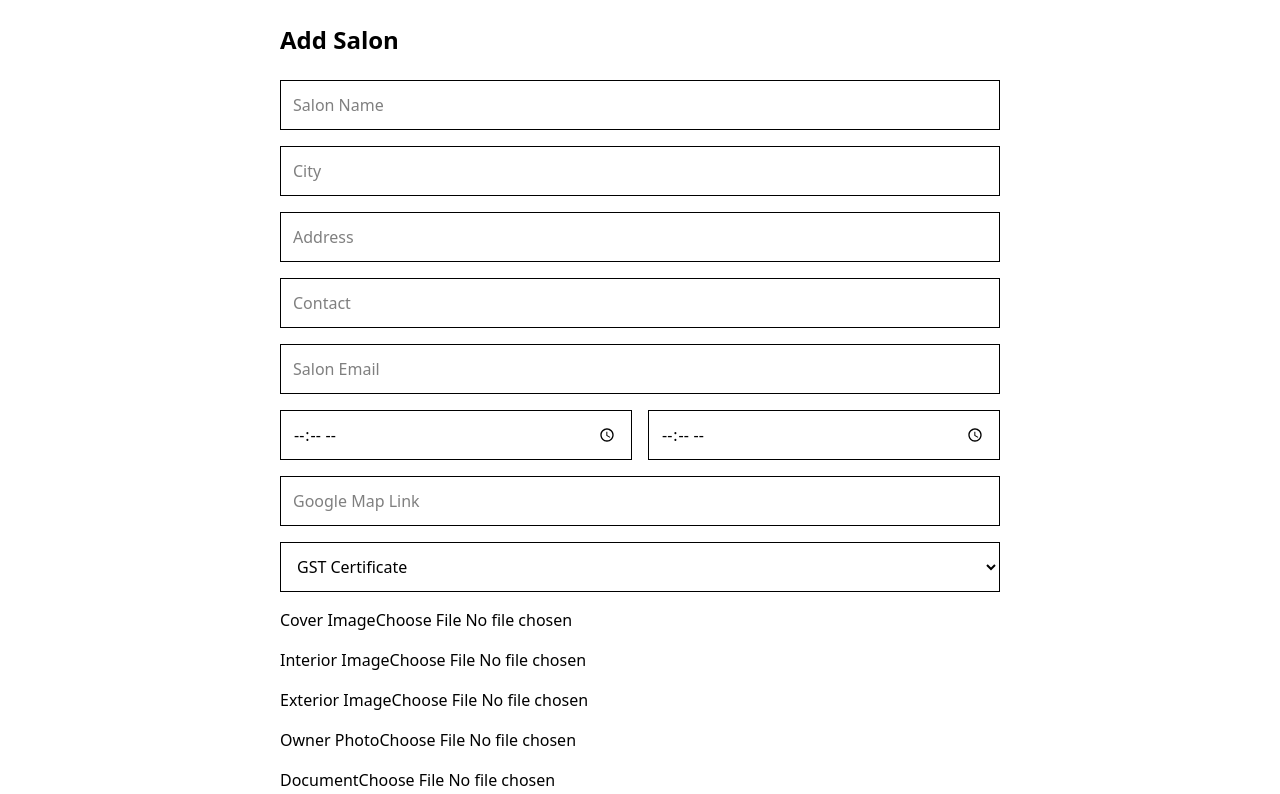
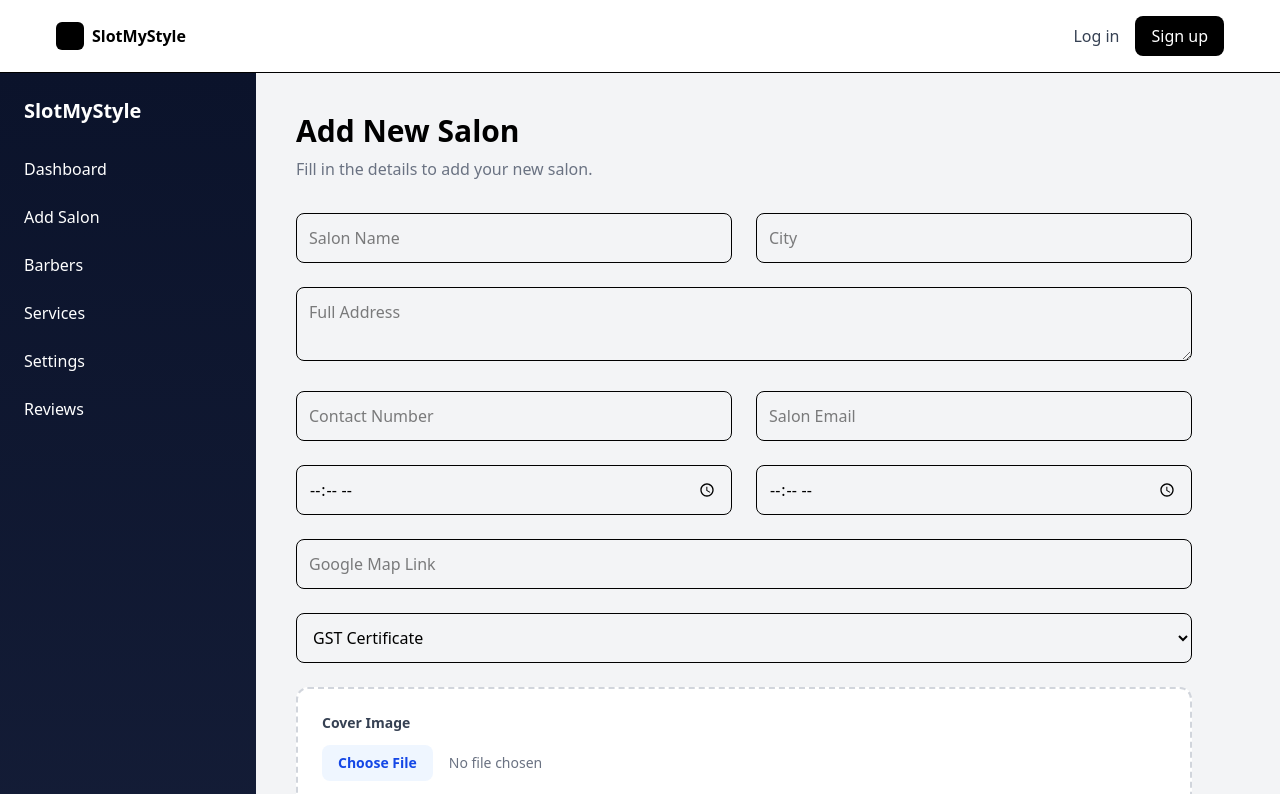
Before and after one commit to Yashraj39/salon-frontend-vercel, a React app: page /add-salon in a window 1280 px wide. Shown: the top 794 px of the page. Built offline with nearby package versions, Linux system fonts and the light colour scheme; the HTML template or start-up script is replaced by a standard one.

Commit message:
code update

```diff
--- a/src/OwnerDashboard.jsx
+++ b/src/OwnerDashboard.jsx
@@ -16,33 +16,35 @@ export default function OwnerDashboard() {
 
           <ul className='space-y-6'>
             <li className='cursor-pointer font-medium'>Dashboard</li>
-            <li onClick={() => navigate('/owner/add-salon')} className='cursor-pointer'>Add Salon</li>
-            <li className='cursor-pointer'>Barbers</li>
-            <li className='cursor-pointer'>Services</li>
-            <li className='cursor-pointer'>Settings</li>
-            <li className='cursor-pointer'>Reviews</li>
+
+            {/* 🔥 IMPORTANT CHANGE HERE */}
+            <li
+              onClick={() => navigate('/add-salon')}
+              className='cursor-pointer hover:text-gray-300'
+            >
+              Add Salon
+            </li>
+
+            <li className='cursor-pointer hover:text-gray-300'>Barbers</li>
+            <li className='cursor-pointer hover:text-gray-300'>Services</li>
+            <li className='cursor-pointer hover:text-gray-300'>Settings</li>
+            <li className='cursor-pointer hover:text-gray-300'>Reviews</li>
           </ul>
         </div>
 
         {/* Main Content */}
         <div className='flex-1 flex flex-col items-center justify-center'>
-
+          {/* 🔥 SAME CHANGE HERE */}
           <button
             onClick={() => navigate('/add-salon')}
-            className='border px-6 py-3 rounded-lg mb-6'
+            className='border px-6 py-3 rounded-lg mb-6 bg-white shadow'
           >
-
-          <button onClick={() => navigate('/owner/add-salon')} className='border px-6 py-3 rounded-lg mb-6 bg-white'>
-
-            + Add salon
-          </button>
+            + Add Salon
           </button>
 
           <h1 className='text-3xl font-semibold'>Add your first salon!!</h1>
-
         </div>
       </div>
     </div>
-
   )
 }
--- a/src/pages/AddSalon.jsx
+++ b/src/pages/AddSalon.jsx
@@ -1,4 +1,6 @@
 import React, { useState } from 'react'
+import Navbar from '../componenets/Navbar'
+// import Navbar from './componenets/Navbar'
 
 const BASE_URL = 'https://render-qs89.onrender.com'
 
@@ -24,19 +26,13 @@ export default function AddSalon() {
 
     try {
       const user = JSON.parse(localStorage.getItem('user'))
-      const ownerId = user?.userId  // ✅ this is the UUID (same as salonOwnerId)
-
-      console.log('OwnerId:', ownerId)
+      const ownerId = user?.userId
 
       const formatTime = (time) => (time.length === 5 ? time + ':00' : time)
 
       const formData = new FormData()
 
-      // IDs
-      // IDs (backend expects ONLY ownerId)
       formData.append('ownerId', ownerId)
-
-      // Basic Info
       formData.append('name', name)
       formData.append('city', city)
       formData.append('address', address)
@@ -47,97 +43,109 @@ export default function AddSalon() {
       formData.append('mapLink', mapLink)
       formData.append('documentType', documentType)
 
-      // Images
       formData.append('cover', cover)
       formData.append('interior', interior)
       formData.append('exterior', exterior)
       formData.append('ownerPhoto', ownerPhoto)
       formData.append('document', document)
 
-      console.log([...formData.entries()])
-
       const response = await fetch(`${BASE_URL}/api/salon/add-salon`, {
         method: 'POST',
         body: formData,
       })
 
-      const text = await response.text()
-      console.log('Status:', response.status)
-      console.log('Response:', text)
-
-      if (!response.ok) {
-        throw new Error(text || 'Salon add failed')
-      }
+      if (!response.ok) throw new Error('Salon add failed')
 
       alert('Salon Added Successfully ✅')
     } catch (error) {
-      console.error('Error:', error)
       alert('Something went wrong')
     }
   }
 
   return (
-    <div className='max-w-3xl mx-auto p-6'>
-      <h2 className='text-2xl font-bold mb-6'>Add Salon</h2>
+    <div className='min-h-screen bg-gray-100 flex flex-col'>
+      <Navbar />
 
-      <form onSubmit={handleSubmit} className='space-y-4'>
+      <div className='flex flex-1'>
+        {/* Sidebar */}
+        <div className='w-64 bg-gradient-to-b from-[#0B132B] to-[#1C2541] text-white px-6 py-6 min-h-screen'>
+          <h2 className='text-xl font-semibold mb-8'>SlotMyStyle</h2>
+
+          <ul className='space-y-6'>
+            <li className='cursor-pointer'>Dashboard</li>
+            <li className='cursor-pointer font-medium'>Add Salon</li>
+            <li className='cursor-pointer'>Barbers</li>
+            <li className='cursor-pointer'>Services</li>
+            <li className='cursor-pointer'>Settings</li>
+            <li className='cursor-pointer'>Reviews</li>
+          </ul>
+        </div>
+
+        {/* Right Content */}
+        <div className='flex-1 p-10'>
+          <h1 className='text-3xl font-bold mb-2'>Add New Salon</h1>
+          <p className='text-gray-500 mb-8'>
+            Fill in the details to add your new salon.
+          </p>
+
+          <form onSubmit={handleSubmit} className='space-y-6 max-w-4xl'>
+            <div className='grid grid-cols-2 gap-6'>
               <input
                 type='text'
                 placeholder='Salon Name'
-          className='border p-3 w-full'
+                className='border p-3 rounded-lg'
                 value={name}
                 onChange={(e) => setName(e.target.value)}
                 required
               />
-
               <input
                 type='text'
                 placeholder='City'
-          className='border p-3 w-full'
+                className='border p-3 rounded-lg'
                 value={city}
                 onChange={(e) => setCity(e.target.value)}
                 required
               />
+            </div>
 
-        <input
-          type='text'
-          placeholder='Address'
-          className='border p-3 w-full'
+            <textarea
+              placeholder='Full Address'
+              className='border p-3 rounded-lg w-full'
               value={address}
               onChange={(e) => setAddress(e.target.value)}
               required
             />
 
+            <div className='grid grid-cols-2 gap-6'>
               <input
                 type='text'
-          placeholder='Contact'
-          className='border p-3 w-full'
+                placeholder='Contact Number'
+                className='border p-3 rounded-lg'
                 value={contact}
                 onChange={(e) => setContact(e.target.value)}
                 required
               />
-
               <input
                 type='email'
                 placeholder='Salon Email'
-          className='border p-3 w-full'
+                className='border p-3 rounded-lg'
                 value={salonEmail}
                 onChange={(e) => setSalonEmail(e.target.value)}
                 required
               />
+            </div>
 
-        <div className='flex gap-4'>
+            <div className='grid grid-cols-2 gap-6'>
               <input
                 type='time'
-            className='border p-3 w-full'
+                className='border p-3 rounded-lg'
                 value={opentime}
                 onChange={(e) => setOpenTime(e.target.value)}
                 required
               />
-
               <input
                 type='time'
-            className='border p-3 w-full'
+                className='border p-3 rounded-lg'
                 value={closetime}
                 onChange={(e) => setCloseTime(e.target.value)}
                 required
@@ -147,13 +155,13 @@ export default function AddSalon() {
             <input
               type='text'
               placeholder='Google Map Link'
-          className='border p-3 w-full'
+              className='border p-3 rounded-lg w-full'
               value={mapLink}
               onChange={(e) => setMapLink(e.target.value)}
             />
 
             <select
-          className='border p-3 w-full'
+              className='border p-3 rounded-lg w-full'
               value={documentType}
               onChange={(e) => setDocumentType(e.target.value)}
             >
@@ -161,58 +169,113 @@ export default function AddSalon() {
               <option value='SHOP_LICENSE'>Shop License</option>
             </select>
 
-        <div>
+            {/* Upload Section */}
+            <div className='space-y-6'>
+              {/* Cover Image */}
+              <div className='border-2 border-dashed border-gray-300 rounded-xl p-6 bg-white'>
+                <label className='block text-sm font-semibold text-gray-700 mb-3'>
                   Cover Image
+                </label>
                 <input
                   type='file'
                   onChange={(e) => setCover(e.target.files[0])}
                   required
+                  className='block w-full text-sm text-gray-500
+                 file:mr-4 file:py-2 file:px-4
+                 file:rounded-lg file:border-0
+                 file:text-sm file:font-semibold
+                 file:bg-blue-50 file:text-blue-700
+                 hover:file:bg-blue-100'
                 />
               </div>
 
-        <div>
+              {/* Interior Image */}
+              <div className='border-2 border-dashed border-gray-300 rounded-xl p-6 bg-white'>
+                <label className='block text-sm font-semibold text-gray-700 mb-3'>
                   Interior Image
+                </label>
                 <input
                   type='file'
                   onChange={(e) => setInterior(e.target.files[0])}
                   required
+                  className='block w-full text-sm text-gray-500
+                 file:mr-4 file:py-2 file:px-4
+                 file:rounded-lg file:border-0
+                 file:text-sm file:font-semibold
+                 file:bg-blue-50 file:text-blue-700
+                 hover:file:bg-blue-100'
                 />
               </div>
 
-        <div>
+              {/* Exterior Image */}
+              <div className='border-2 border-dashed border-gray-300 rounded-xl p-6 bg-white'>
+                <label className='block text-sm font-semibold text-gray-700 mb-3'>
                   Exterior Image
+                </label>
                 <input
                   type='file'
                   onChange={(e) => setExterior(e.target.files[0])}
                   required
+                  className='block w-full text-sm text-gray-500
+                 file:mr-4 file:py-2 file:px-4
+                 file:rounded-lg file:border-0
+                 file:text-sm file:font-semibold
+                 file:bg-blue-50 file:text-blue-700
+                 hover:file:bg-blue-100'
                 />
               </div>
 
-        <div>
+              {/* Owner Photo */}
+              <div className='border-2 border-dashed border-gray-300 rounded-xl p-6 bg-white'>
+                <label className='block text-sm font-semibold text-gray-700 mb-3'>
                   Owner Photo
+                </label>
                 <input
                   type='file'
                   onChange={(e) => setOwnerPhoto(e.target.files[0])}
                   required
+                  className='block w-full text-sm text-gray-500
+                 file:mr-4 file:py-2 file:px-4
+                 file:rounded-lg file:border-0
+                 file:text-sm file:font-semibold
+                 file:bg-blue-50 file:text-blue-700
+                 hover:file:bg-blue-100'
                 />
               </div>
 
-        <div>
+              {/* Document */}
+              <div className='border-2 border-dashed border-gray-300 rounded-xl p-6 bg-white'>
+                <label className='block text-sm font-semibold text-gray-700 mb-3'>
                   Document
+                </label>
                 <input
                   type='file'
                   onChange={(e) => setDocument(e.target.files[0])}
                   required
+                  className='block w-full text-sm text-gray-500
+                 file:mr-4 file:py-2 file:px-4
+                 file:rounded-lg file:border-0
+                 file:text-sm file:font-semibold
+                 file:bg-blue-50 file:text-blue-700
+                 hover:file:bg-blue-100'
                 />
               </div>
+            </div>
 
+            <div className='flex justify-end gap-4 pt-6'>
+              <button type='button' className='px-6 py-3 border rounded-lg'>
+                Cancel
+              </button>
               <button
                 type='submit'
-          className='w-full bg-black text-white py-3 rounded-lg'
+                className='px-6 py-3 bg-black text-white rounded-lg '
               >
                 Add Salon
               </button>
+            </div>
           </form>
+        </div>
+      </div>
     </div>
   )
 }
```
Lines whose indentation alone changed are shown as unchanged.
